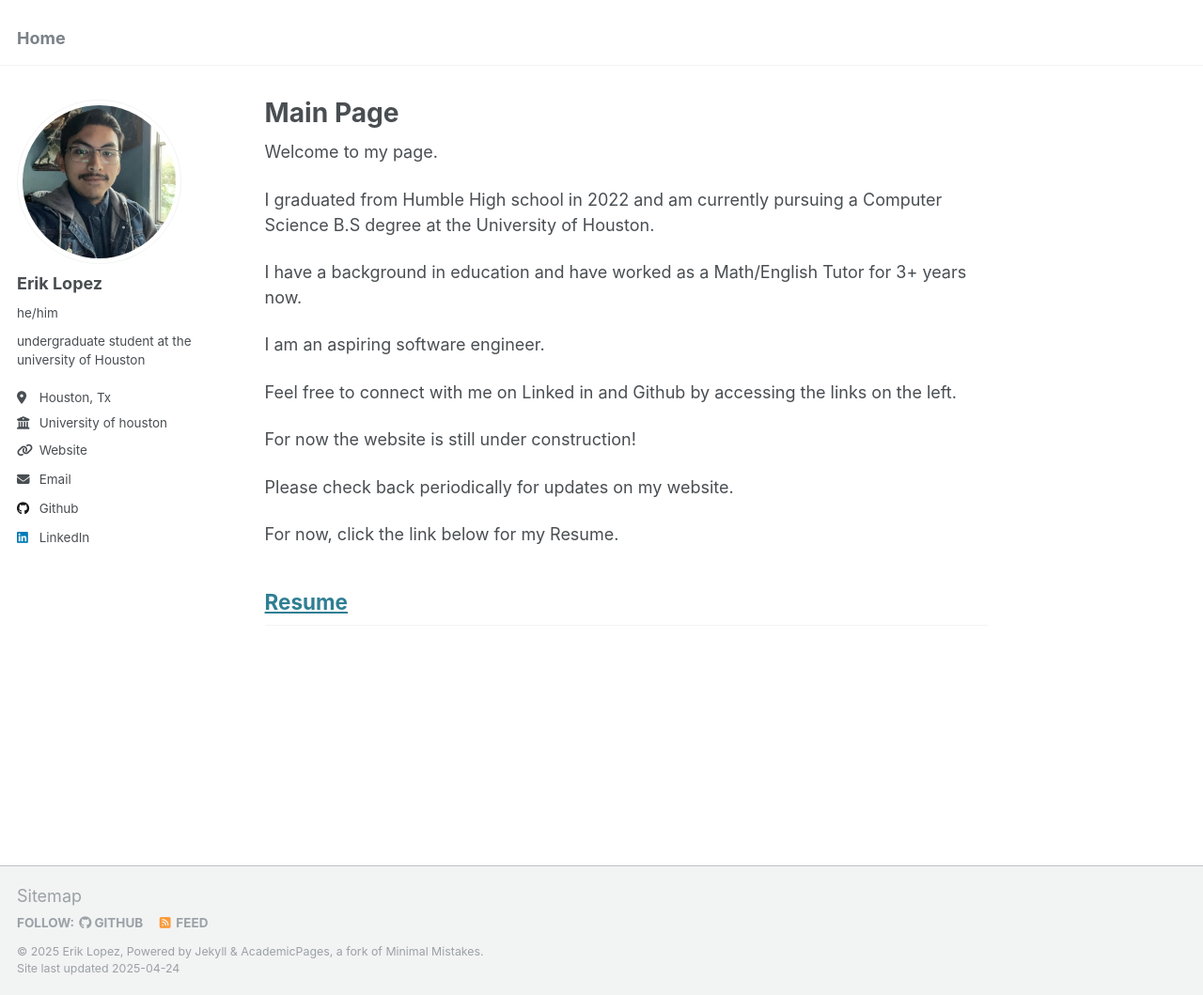
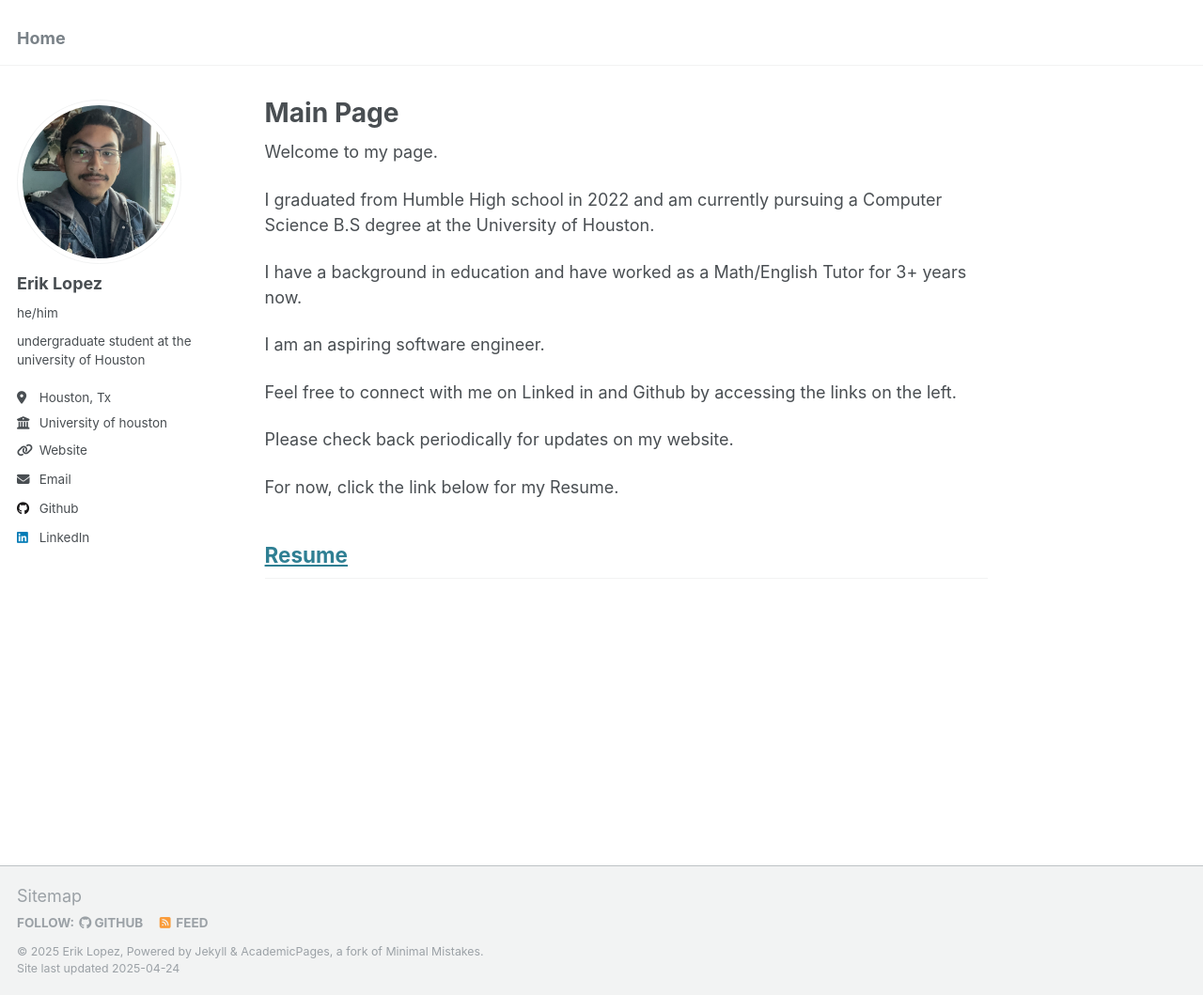
Before and after one commit to Eriklpz04/Eriklpz04.github.io, a Jekyll site: the page built from _pages/about.md, in a window 1280 px wide and 1059 px high. Shown: the whole window at 94% size. Built offline with Jekyll 4.4.1, drawn with Linux system fonts in a browser that asks for light colours.

Commit message:
Update about.md

```diff
--- a/_pages/about.md
+++ b/_pages/about.md
@@ -16,11 +16,9 @@ I am an aspiring software engineer.
 
 Feel free to connect with me on Linked in and Github by accessing the links on the left.
 
-For now the website is still under construction!
-
 Please check back periodically for updates on my website.
 
 For now, click the link below for my Resume.
 
-[Resume](https://eriklpz04.github.io/files/Resume-2025.pdf)
+[Resume](https://eriklpz04.github.io/files/Erik_updated_resume.pdf)
 ---
```
